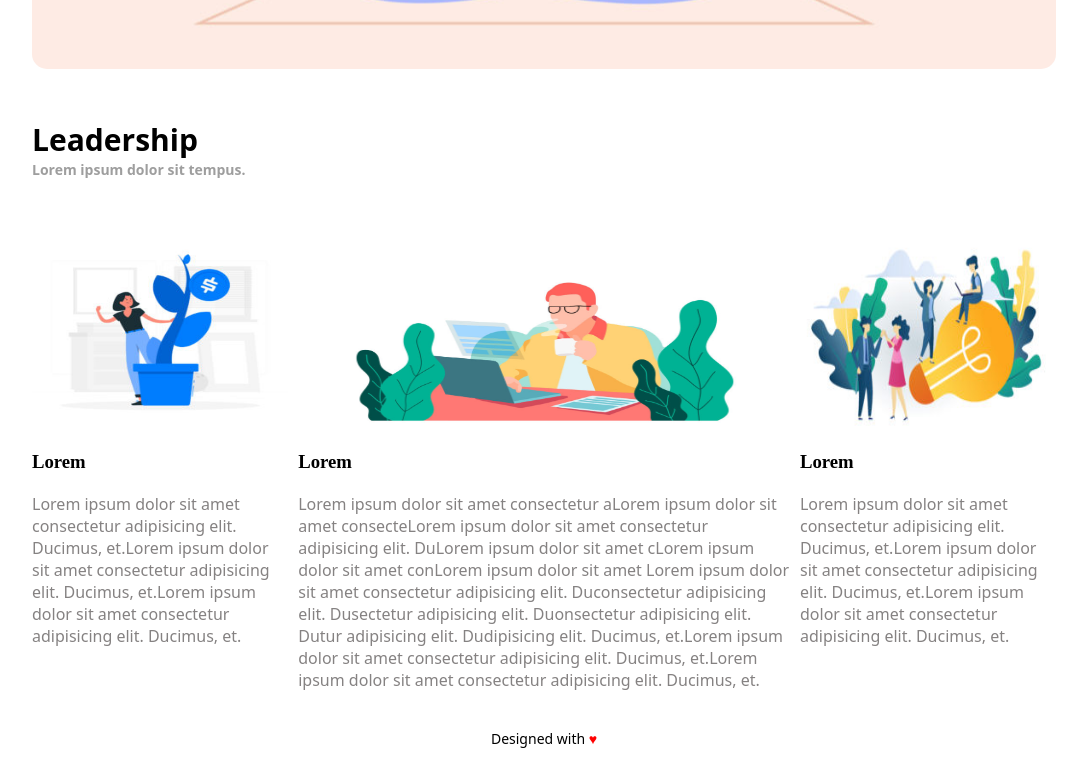
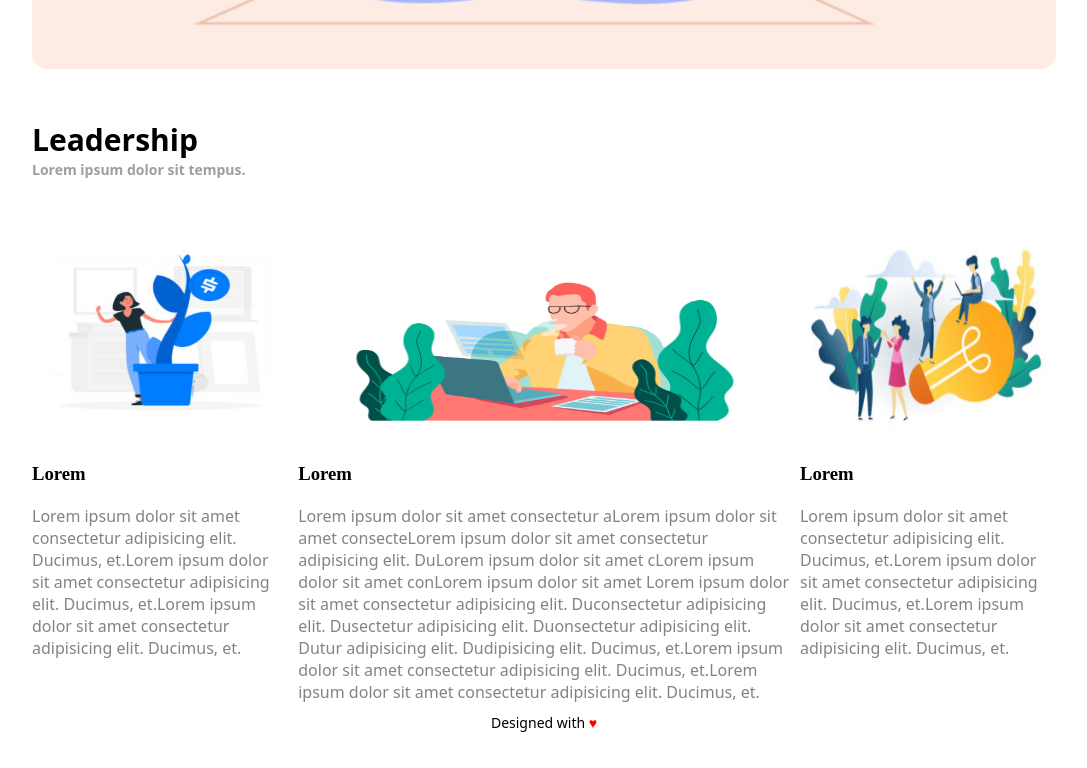
Before and after one commit to colmo0912/htmlcss-wp, a plain HTML site: page index.html in a window 1280 px wide. Shown: the part 728-1496 px from the top of the page, without its empty margins (96-1183 px from the left). Drawn offline with Linux system fonts and the light colour scheme.

Commit message:
correzzione clearfix

```diff
--- a/style.css
+++ b/style.css
@@ -102,13 +102,15 @@ a {
 main {
 
     width: 80%;
-    height: 500px;
+    /* height: 500px; */
     margin: auto;
     padding: 10px 0 10px 0;
 
+
+
 }
 
-.main::after {
+main::after{
 
     content: "";
     display: table;
@@ -142,7 +144,7 @@ main {
 .left_main {
 
     width: 25%;
-    height: 100%;
+
     /* border-bottom: 10px solid white;;
     border-top:10px solid white; */
 
@@ -156,7 +158,7 @@ main {
 } */
 
 
-.left_main_bottom {
+.left_main_bottom, .middle_main_bottom, .right_main_bottom {
 
     height: 60%;
 
@@ -166,7 +168,7 @@ main {
 .middle_main {
 
     width: 48%;
-    height: 100%;
+
     /* border: 10px solid white; */
     margin: 0 1% 0 1%;
 
@@ -176,7 +178,7 @@ main {
 .right_main {
 
     width: 25%;
-    height: 100%;
+
     /* border-bottom: 5px solid white;
     border-top:5px solid white; */
 
@@ -202,6 +204,7 @@ footer {
     margin: auto;
     padding-bottom: 20px;
 
+
 }
 
 footer h4 {
```
